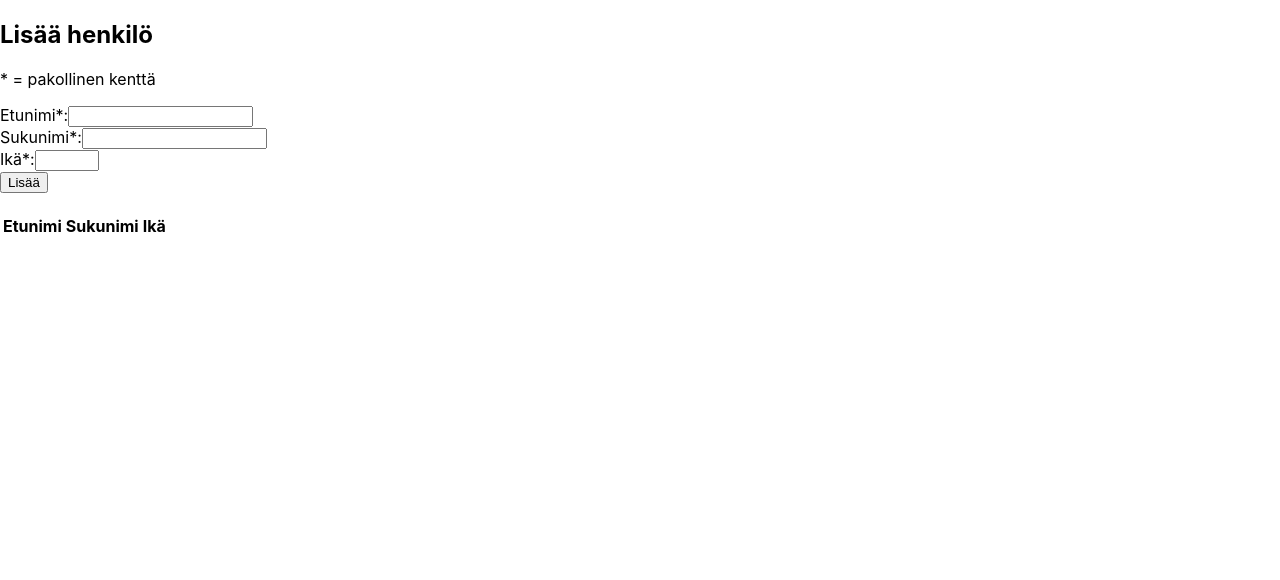
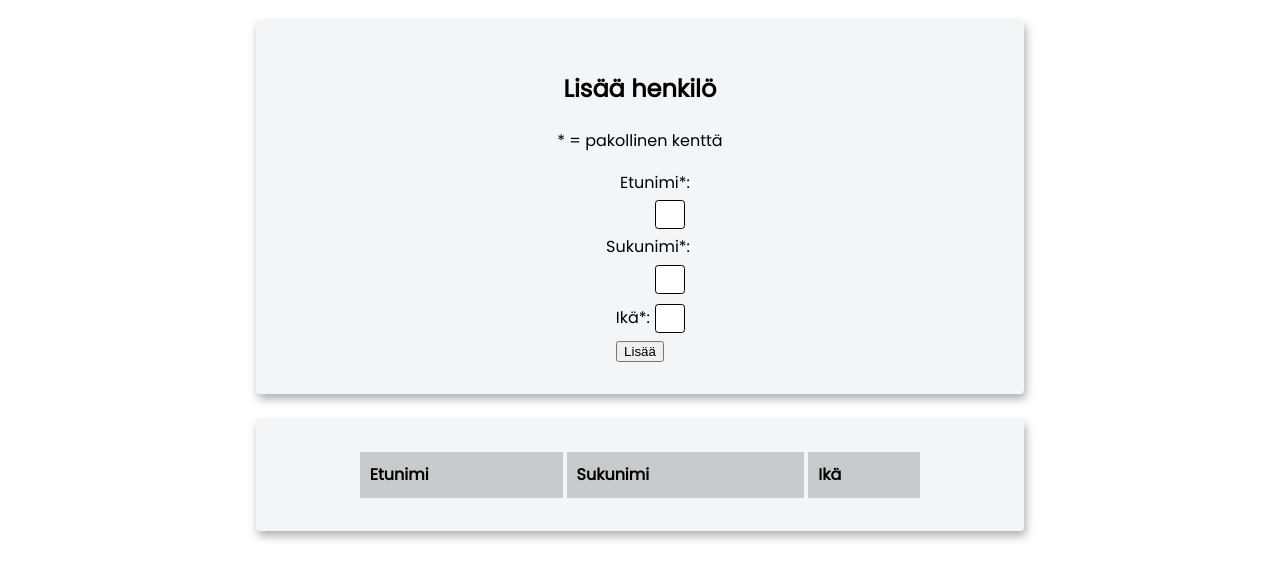
Before and after one commit to mirjamielisabet/frontend, a React (Create React App) app: page / in a window 1280 px wide. Shown: the top 580 px of the page. Built offline with nearby package versions, Linux system fonts and the light colour scheme.

Commit message:
Edit App.css: add styles

```diff
--- a/src/App.css
+++ b/src/App.css
@@ -1,38 +1,107 @@
-.App {
-  text-align: center;
+@import url("https://fonts.googleapis.com/css2?family=Poppins&display=swap");
+@import url("https://fonts.googleapis.com/css2?family=Merienda:wght@700&display=swap");
+@import url("https://fonts.googleapis.com/icon?family=Material+Icons");
+
+* {
+  box-sizing: border-box;
 }
 
-.App-logo {
-  height: 40vmin;
-  pointer-events: none;
+body {
+  margin-left: 20%;
+  margin-right: 20%;
+  margin-top: 20px;
+  margin-bottom: 30px;
+  background-color: #ffffff;
+  color: #010101;
+  font-family: "Poppins", sans-serif;
+  text-align: center;
+  line-height: 1.6;
 }
 
-@media (prefers-reduced-motion: no-preference) {
-  .App-logo {
-    animation: App-logo-spin infinite 20s linear;
-  }
+table {
+  min-width: 80%;
 }
 
-.App-header {
-  background-color: #282c34;
-  min-height: 100vh;
-  display: flex;
-  flex-direction: column;
-  align-items: center;
-  justify-content: center;
-  font-size: calc(10px + 2vmin);
-  color: white;
+th,
+td {
+  border: 1px solid #ddd;
+  padding: 6px;
+  text-align: left;
 }
 
-.App-link {
-  color: #61dafb;
+th {
+  padding: 10px;
+  background-color: #c7cbcd;
+  border-color: #f2f6f9;
 }
 
-@keyframes App-logo-spin {
-  from {
-    transform: rotate(0deg);
-  }
-  to {
-    transform: rotate(360deg);
-  }
+tr {
+  background-color: #fffffe;
 }
+
+tr:nth-child(even) {
+  background-color: #f2f2f2;
+}
+
+tr:hover {
+  background-color: #f14d33;
+}
+
+.container {
+  background-color: #f2f6f9;
+  border-radius: 0.25em;
+  padding: 30px;
+  box-shadow: 2px 5px 10px #acb0b3;
+}
+
+.container h1 {
+  font-family: "Merienda", cursive;
+  font-size: 3em;
+}
+
+.container table {
+  margin: auto;
+}
+
+.button {
+  background-color: #f14d33;
+  padding: 7px 14px;
+  border-radius: 0.2em;
+  margin: 5px;
+  color: #010101;
+  font-family: "Poppins", sans-serif;
+  font-weight: bold;
+}
+
+.button:hover {
+  cursor: pointer;
+  box-shadow: 1.5px 2px 3px #acb0b3;
+  background-color: #c7cbcd;
+}
+
+.smalltext {
+  font-size: 0.85em;
+}
+
+label {
+  display: inline-block;
+  text-align: right;
+  width: 100px;
+}
+
+input {
+  padding: 6px;
+  margin: 5px;
+  border-radius: 0.25em;
+  width: 30%;
+  border: 1.25px solid #010101;
+}
+
+input:focus {
+  background-color: #c7cbcd;
+}
+
+.material-icons {
+  color: #f14d33;
+  font-size: 0.9em;
+}
```
